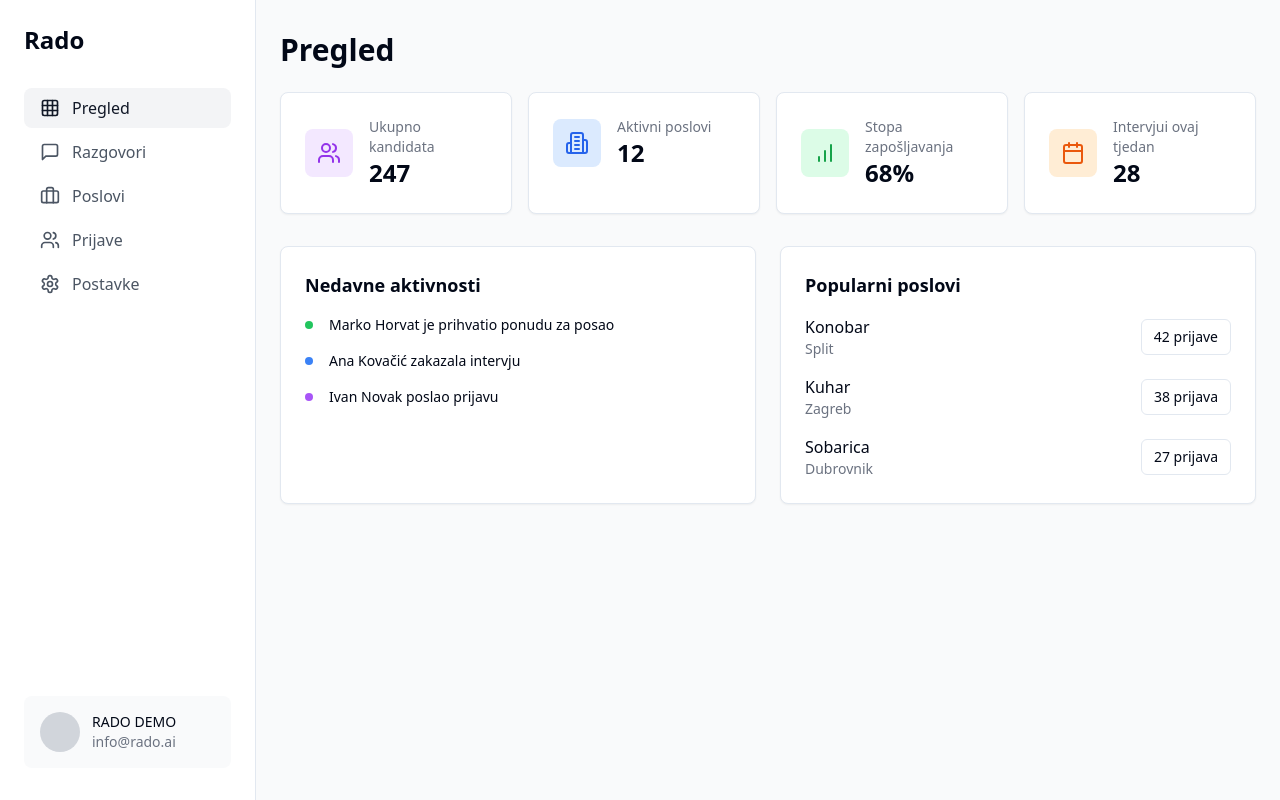
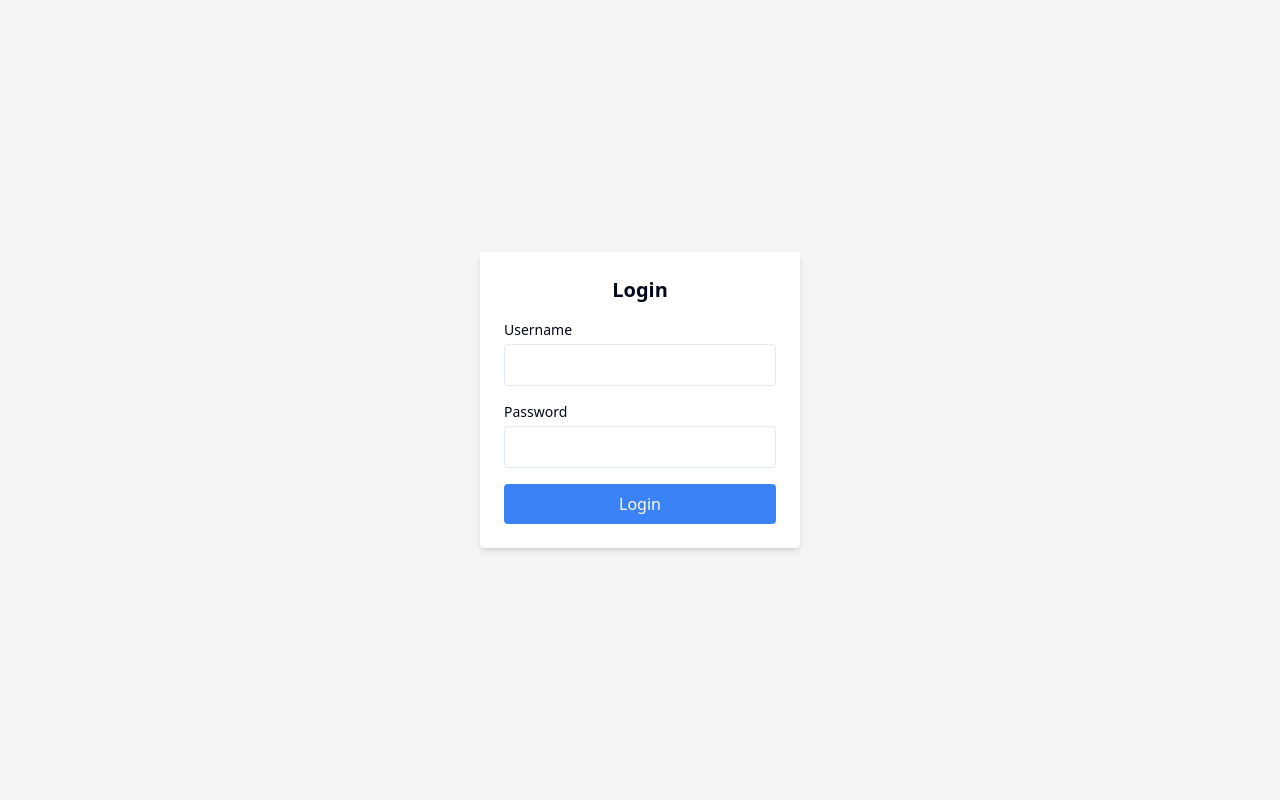
Before and after one commit to marinkres/rado-whats-up-jobs, a React (Vite) app: page / in a window 1280 px wide. Built offline with nearby package versions, Linux system fonts and the light colour scheme.

Commit message:
feat: Add login page and update routing to include login and overview

```diff
--- a/src/App.tsx
+++ b/src/App.tsx
@@ -9,6 +9,7 @@ import Overview from "./pages/Overview";
 import Chat from "./pages/Chat";
 import Jobs from "./pages/Jobs";
 import Settings from "./pages/Settings";
+import Login from "./pages/Login";
 
 const queryClient = new QueryClient();
 
@@ -19,7 +20,8 @@ const App = () => (
       <Sonner />
       <BrowserRouter>
         <Routes>
-          <Route path="/" element={<Overview />} />
+          <Route path="/" element={<Login />} /> {/* Login page */}
+          <Route path="/overview" element={<Overview />} /> {/* Overview page */}
           <Route path="/chat" element={<Chat />} />
           <Route path="/jobs" element={<Jobs />} />
           <Route path="/applications" element={<Index />} />
--- a/src/components/ApplicationsList.tsx
+++ b/src/components/ApplicationsList.tsx
@@ -15,7 +15,7 @@ type Application = {
 const applications: Application[] = [
   {
     id: 1,
-    name: "Sandro Michel",
+    name: "Sandra Milica",
     status: "New",
     appliedDate: "Fri, 29. March 2024, 11:15",
     jobTitle: "Demo Job",
@@ -23,7 +23,7 @@ const applications: Application[] = [
   },
   {
     id: 2,
-    name: "Francisco de Latour",
+    name: "Marko Markic",
     status: "Contacted",
     appliedDate: "Mon, 29. Jan 2024, 08:16",
     jobTitle: "Demo Job",
@@ -31,7 +31,7 @@ const applications: Application[] = [
   },
   {
     id: 3,
-    name: "Leonardo Tartufferi",
+    name: "Katja Cetnikic",
     status: "Interview",
     appliedDate: "Sat, 27. Jan 2024, 16:01",
     jobTitle: "CDI - Conseiller de vente",
--- a/src/components/Sidebar.tsx
+++ b/src/components/Sidebar.tsx
@@ -4,7 +4,7 @@ import { cn } from "@/lib/utils";
 import { useLocation } from "react-router-dom";
 
 const menuItems = [
-  { icon: Grid, label: "Pregled", href: "/" },
+  { icon: Grid, label: "Pregled", href: "/overview" },
   { icon: MessageSquare, label: "Razgovori", href: "/chat" },
   { icon: Briefcase, label: "Poslovi", href: "/jobs" },
   { icon: Users, label: "Prijave", href: "/applications" },
@@ -13,6 +13,7 @@ const menuItems = [
 
 const Sidebar = () => {
   const location = useLocation();
+
 
   return (
     <aside className="w-64 bg-white border-r h-screen fixed left-0 top-0">
--- /dev/null
+++ b/src/pages/Login.tsx
@@ -0,0 +1,58 @@
+import React, { useState } from "react";
+import { useNavigate } from "react-router-dom";
+
+const Login = () => {
+  const [username, setUsername] = useState("");
+  const [password, setPassword] = useState("");
+  const [error, setError] = useState("");
+  const navigate = useNavigate();
+
+  const handleLogin = (e: React.FormEvent) => {
+    e.preventDefault();
+    if (username === "demo" && password === "demo") {
+      navigate("/overview"); // Redirect to the overview page
+    } else {
+      setError("Invalid username or password");
+    }
+  };
+
+  return (
+    <div className="flex items-center justify-center min-h-screen bg-gray-100">
+      <form
+        onSubmit={handleLogin}
+        className="p-6 bg-white rounded shadow-md w-80"
+      >
+        <h1 className="mb-4 text-xl font-bold text-center">Login</h1>
+        {error && <p className="mb-4 text-sm text-red-500">{error}</p>}
+        <div className="mb-4">
+          <label className="block mb-1 text-sm font-medium">Username</label>
+          <input
+            type="text"
+            value={username}
+            onChange={(e) => setUsername(e.target.value)}
+            className="w-full px-3 py-2 border rounded"
+            required
+          />
+        </div>
+        <div className="mb-4">
+          <label className="block mb-1 text-sm font-medium">Password</label>
+          <input
+            type="password"
+            value={password}
+            onChange={(e) => setPassword(e.target.value)}
+            className="w-full px-3 py-2 border rounded"
+            required
+          />
+        </div>
+        <button
+          type="submit"
+          className="w-full px-3 py-2 text-white bg-blue-500 rounded hover:bg-blue-600"
+        >
+          Login
+        </button>
+      </form>
+    </div>
+  );
+};
+
+export default Login;
--- a/src/pages/Overview.tsx
+++ b/src/pages/Overview.tsx
@@ -1,16 +1,31 @@
-
 import { Button } from "@/components/ui/button";
 import { Card } from "@/components/ui/card";
 import { BarChart, Users, Building2, Calendar } from "lucide-react";
 import Sidebar from "@/components/Sidebar";
+import React from "react";
+import { useNavigate } from "react-router-dom";
 
 const Overview = () => {
+  const navigate = useNavigate();
+
+  const handleLogout = () => {
+    navigate("/"); // Redirect to the login page
+  };
+
   return (
     <div className="min-h-screen bg-gray-50">
-          <Sidebar />
+      <Sidebar />
       <main className="pl-64">
         <div className="container mx-auto py-8 px-6">
-          <h1 className="text-3xl font-bold mb-6">Pregled</h1>
+          <div className="flex justify-between items-center mb-6">
+            <h1 className="text-3xl font-bold">Pregled</h1>
+            <button
+              onClick={handleLogout}
+              className="px-4 py-2 text-white bg-red-500 rounded hover:bg-red-600"
+            >
+              Log Out
+            </button>
+          </div>
 
           <div className="grid grid-cols-1 md:grid-cols-2 lg:grid-cols-4 gap-4 mb-8">
             <Card className="p-6">
```
